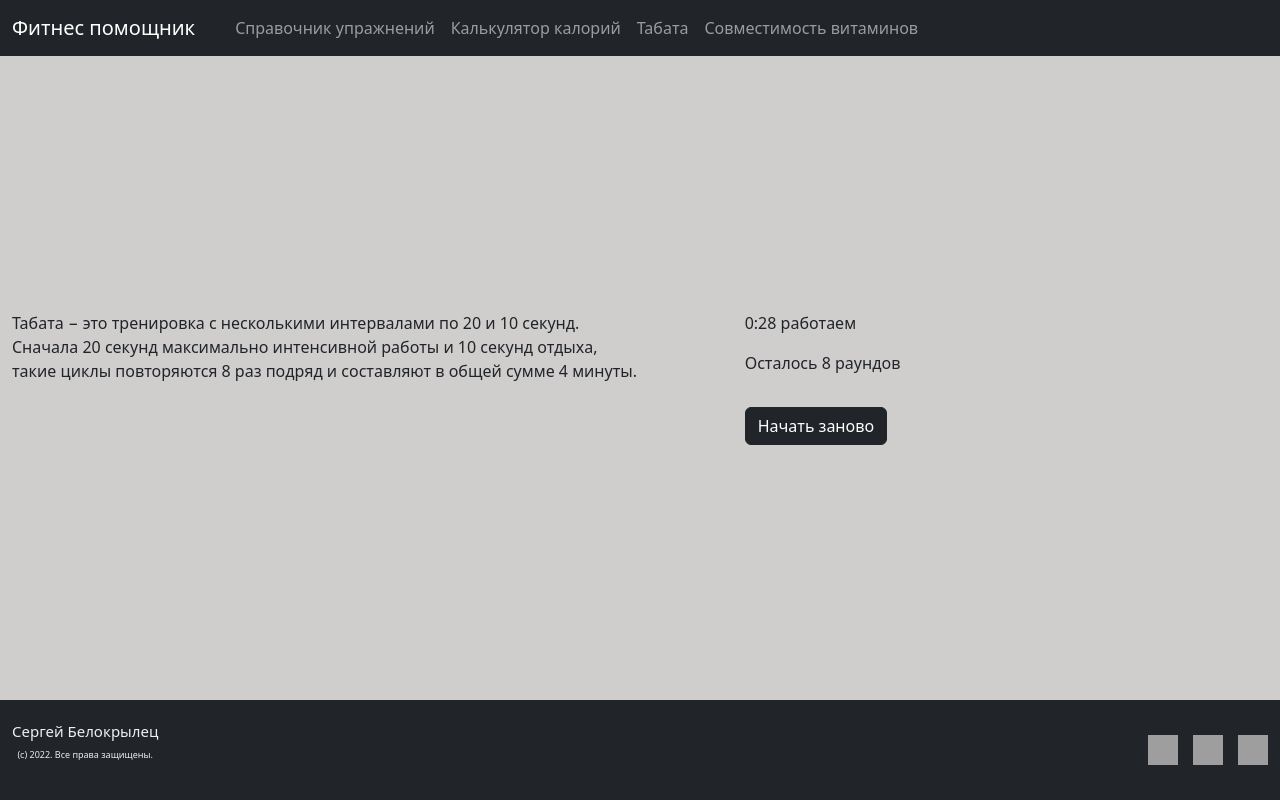
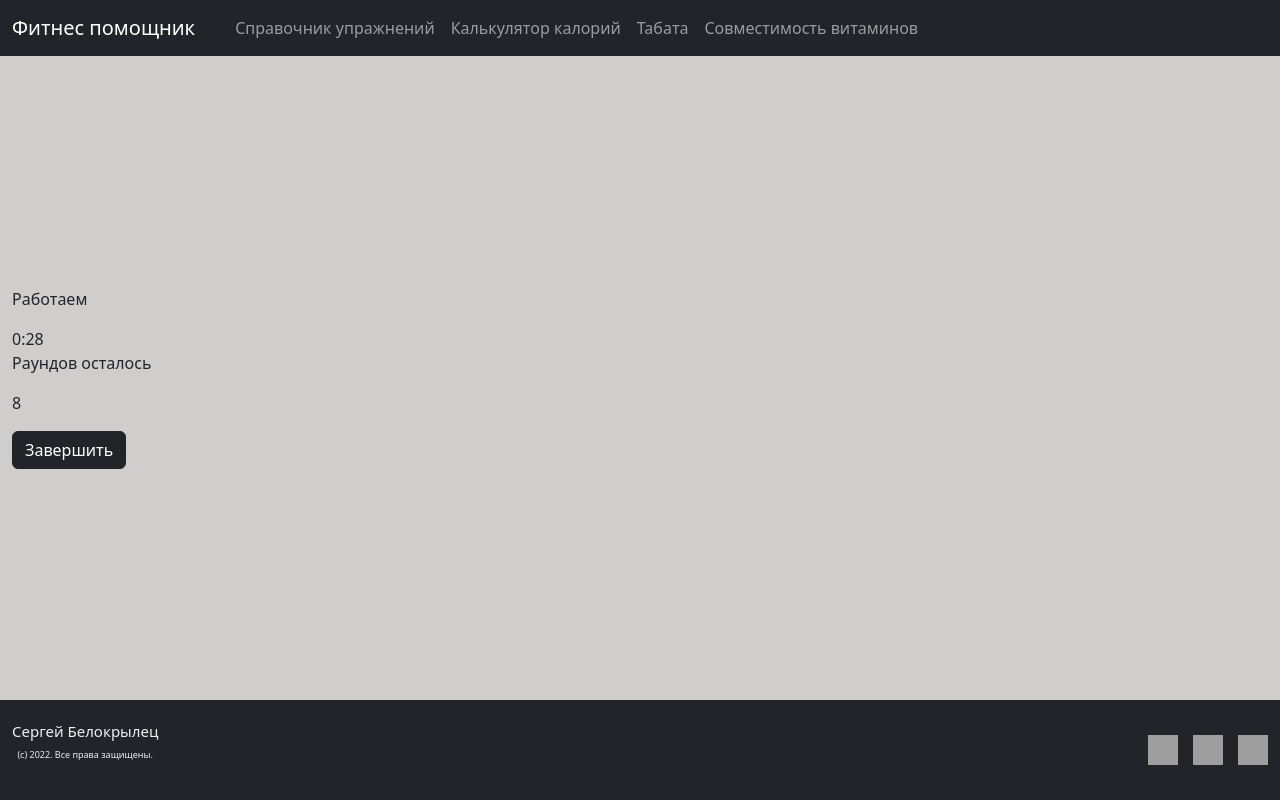
Before and after one commit to belokrylets/fitnessAssistant, a React (Create React App) app: page /tabata in a window 1280 px wide. Both pictures are taken after a click on the button "Начать тренировку". Built offline with nearby package versions, Linux system fonts and the light colour scheme; grey boxes are pictures that could not be loaded.

Commit message:
рефакторинг компонента Tabata

```diff
--- a/src/components/tabata/RunningTimer.tsx
+++ b/src/components/tabata/RunningTimer.tsx
@@ -1,7 +1,11 @@
+import classnames from 'classnames';
 import { Button } from 'react-bootstrap';
 import { useDispatch } from 'react-redux';
 import { useTypeSelector } from '../../hooks/useTypeSelector';
 import { TabataTypes } from '../../types/tabata';
+import rest from '../../media/rest.wav'
+import finish from '../../media/finish.wav'
+import train from '../../media/train.wav'
 
 const RunningTimer = () => {
     const dispatch = useDispatch();
@@ -13,10 +17,37 @@ const RunningTimer = () => {
     }
 
     const renderRun = () => (
-        <div>
-            <p>0:{roundTimer}  {roundTimer > 10 ? `работаем` : `отдых`}</p>
-            <p>Осталось {round} раундов</p>
+        <div className='runningTimer'>
+            {roundTimer === 30 && round > 0 ? <audio autoPlay src={train} /> : null}
+            {roundTimer < 11 ? <audio autoPlay src={rest} /> : null}
+            {round === 0 ? <audio autoPlay src={finish} /> : null}
+            <div>
+                <div>
+                    <p>{roundTimer > 10 ? `Работаем` : `Отдых`}</p>
+                </div>
+                <div className={classnames('timer', {
+                    redTimer: roundTimer > 10,
+                    greenTimer: roundTimer <= 10,
+                })}>
+
+                    <div>
+                        0:{roundTimer < 10 ? 0 : null}{roundTimer} {/* <p>  {roundTimer > 10 ? `работаем` : `отдых`}</p> */}
+                    </div>
+                </div>
+            </div>
+            <div className='roundsLeft'>
+                <div>
+                    <p>Раундов осталось</p>
+                </div>
+                <div className='rounds'>
+
+                    <div>
+                        {round}
+                    </div>
+                </div>
+            </div>
         </div>
+
     )
 
     const renderFinish = () => (
@@ -26,11 +57,14 @@ const RunningTimer = () => {
     )
 
     return (
-        <div>
-            {round > 0 ? renderRun() : renderFinish()}
-            <Button variant="dark" className='mt-3' onClick={handleButton}>Начать заново</Button>
+        <div className='tabata'>
+            <div>
+                {round > 0 ? renderRun() : renderFinish()}
+                <Button variant="dark" className='mt-3' onClick={handleButton}>Завершить</Button>
 
+            </div>
         </div>
+
     );
 }
 
--- a/src/components/tabata/SettingTabata.tsx
+++ b/src/components/tabata/SettingTabata.tsx
@@ -20,9 +20,6 @@ const SettingTabata = () => {
 
             const i = currentRoundTimer - 1
             currentRoundTimer = i
-            // if (currentRoundTimer < 28) {
-            //     document.getElementById('end').play()
-            // }
 
             dispatch({
                 type: TabataTypes.ROUND_TIMER,
@@ -62,10 +59,17 @@ const SettingTabata = () => {
 
 
     return (
+        <div className='tabata'>
+            <div className='col-7'>
+                Табата − это тренировка с несколькими интервалами по 20 и 10 секунд.<br />
+                Сначала 20 секунд максимально интенсивной работы и 10 секунд отдыха,<br />
+                такие циклы повторяются 8 раз подряд и составляют в общей сумме 4 минуты.
+            </div>
+            <div>
                 <div>
                     <h5>Настройка таймера</h5>
-            <div>
-                <div>
+                    <div  className='settingTimer'>
+                        <div className='settingRounds mb-2'>
                             {round}
                         </div>
                         <div>
@@ -74,8 +78,11 @@ const SettingTabata = () => {
                                 <Button onClick={incrementRound} variant="secondary">+ раунд</Button>
                             </ButtonGroup>
                         </div>
+                        <Button variant="dark" className='mt-3' onClick={() => handlerStart()}>Начать тренировку</Button>
+
                     </div>
-            <Button variant="dark" className='mt-3' onClick={() => handlerStart()}>Начать тренировку</Button>
+                </div>
+            </div>
         </div>
     );
 }
--- a/src/components/tabata/Tabata.tsx
+++ b/src/components/tabata/Tabata.tsx
@@ -2,27 +2,14 @@ import { Container } from 'react-bootstrap';
 import { useTypeSelector } from '../../hooks/useTypeSelector';
 import RunningTimer from './RunningTimer';
 import SettingTabata from './SettingTabata';
-import end from '../../media/end.wav'
 
 const Tabata = () => {
 
     const { modeSetting } = useTypeSelector(state => state.tabata);
 
-
     return (
         <Container fluid='xxl'>
-            <div className='tabata'>
-                <div className='col-7'>
-                    Табата − это тренировка с несколькими интервалами по 20 и 10 секунд.<br />
-                    Сначала 20 секунд максимально интенсивной работы и 10 секунд отдыха,<br />
-                    такие циклы повторяются 8 раз подряд и составляют в общей сумме 4 минуты.
-                </div>
-                <div className='col-5'>
-                    {modeSetting ? <SettingTabata /> : <RunningTimer />}
-                    <audio id='end' preload='auto' src={end}></audio>
-                </div>
-            </div>
-
+            {modeSetting ? <SettingTabata /> : <RunningTimer />}
         </Container>
     );
 }
```
Lines whose indentation alone changed are shown as unchanged.
